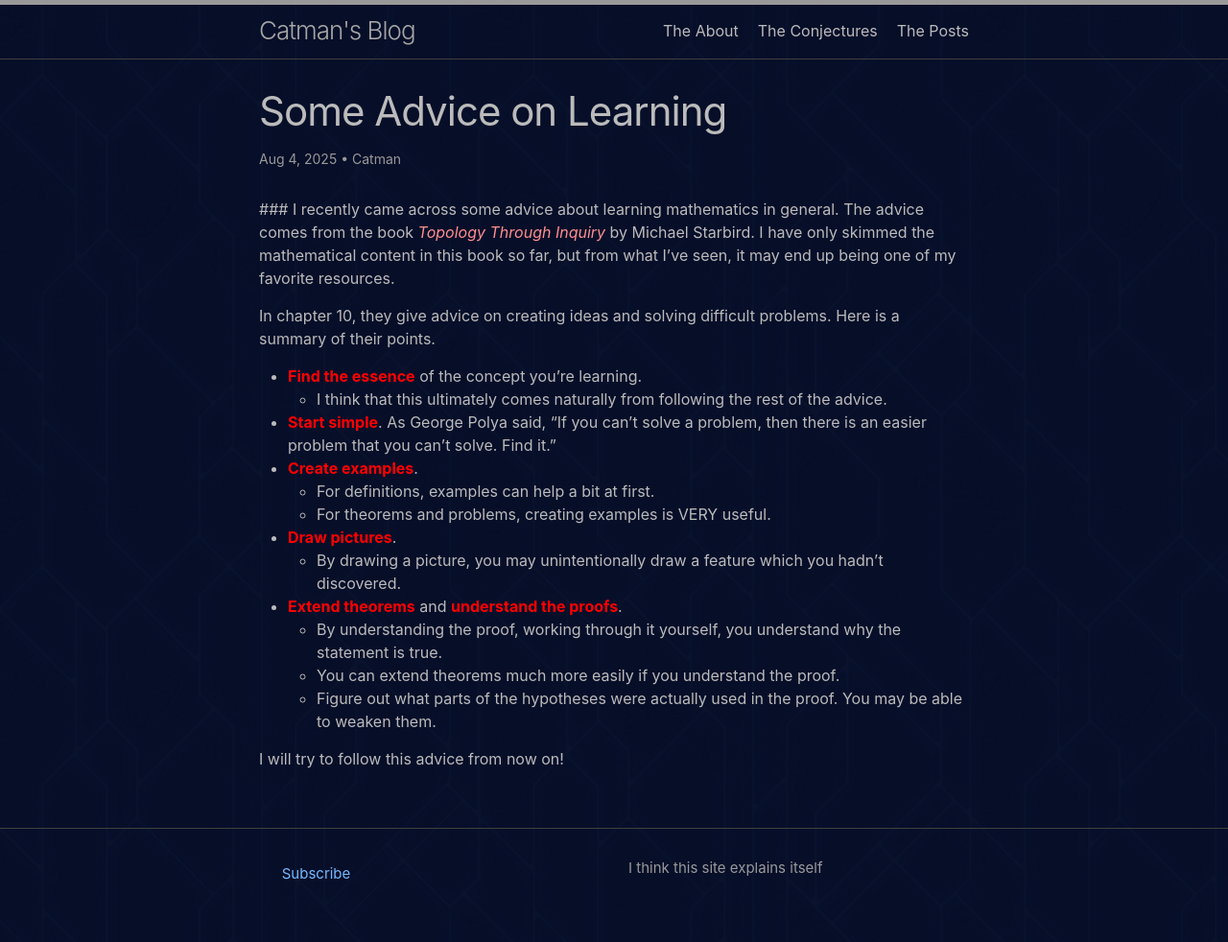
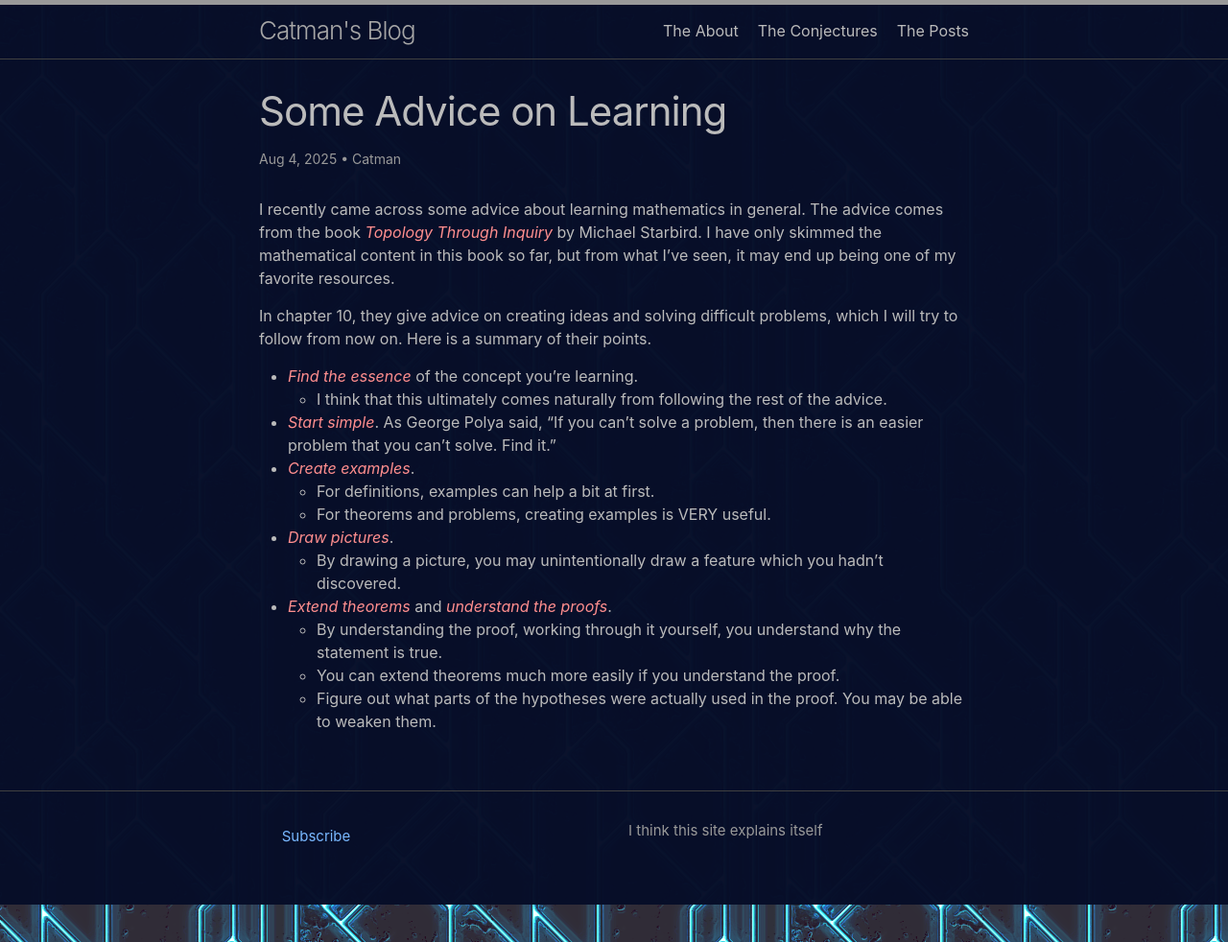
Before and after one commit to Catman314/catman314.github.io, a Jekyll site: the page built from _posts/2025-08-04-learning-mathematics.markdown, in a window 1280 px wide. Shown: the whole page at 96% size. Built offline with Jekyll 4.4.1, drawn with Linux system fonts in a browser that asks for light colours; formulas are drawn with MathJax 3.

Commit message:
Fixed post

```diff
--- a/_posts/2025-08-04-learning-mathematics.markdown
+++ b/_posts/2025-08-04-learning-mathematics.markdown
@@ -4,22 +4,19 @@
 layout: post
 ---
 
-###
 I recently came across some advice about learning mathematics in general. The advice comes from the book *Topology Through Inquiry* by Michael Starbird. I have only skimmed the mathematical content in this book so far, but from what I've seen, it may end up being one of my favorite resources.
 
-In chapter 10, they give advice on creating ideas and solving difficult problems. Here is a summary of their points.
+In chapter 10, they give advice on creating ideas and solving difficult problems, which I will try to follow from now on. Here is a summary of their points.
 
-* **Find the essence** of the concept you're learning.
+* *Find the essence* of the concept you're learning.
   * I think that this ultimately comes naturally from following the rest of the advice.
-* **Start simple**. As George Polya said, "If you can't solve a problem, then there is an easier problem that you can't solve. Find it."
-* **Create examples**.
+* *Start simple*. As George Polya said, "If you can't solve a problem, then there is an easier problem that you can't solve. Find it."
+* *Create examples*.
   * For definitions, examples can help a bit at first.
   * For theorems and problems, creating examples is VERY useful.
-* **Draw pictures**.
+* *Draw pictures*.
   * By drawing a picture, you may unintentionally draw a feature which you hadn't discovered.
-* **Extend theorems** and **understand the proofs**.
+* *Extend theorems* and *understand the proofs*.
   * By understanding the proof, working through it yourself, you understand why the statement is true.
   * You can extend theorems much more easily if you understand the proof.
   * Figure out what parts of the hypotheses were actually used in the proof. You may be able to weaken them.
-
-I will try to follow this advice from now on!
```
